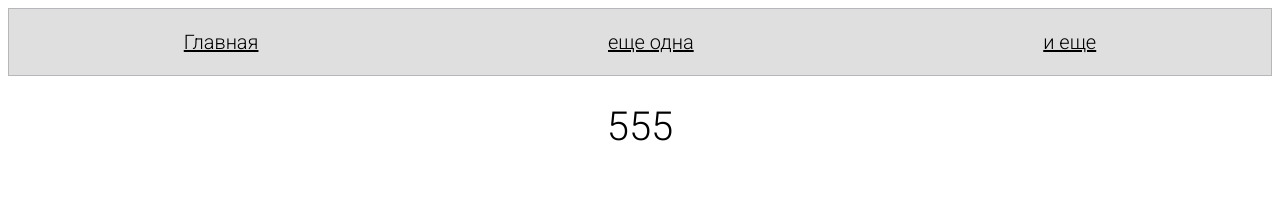
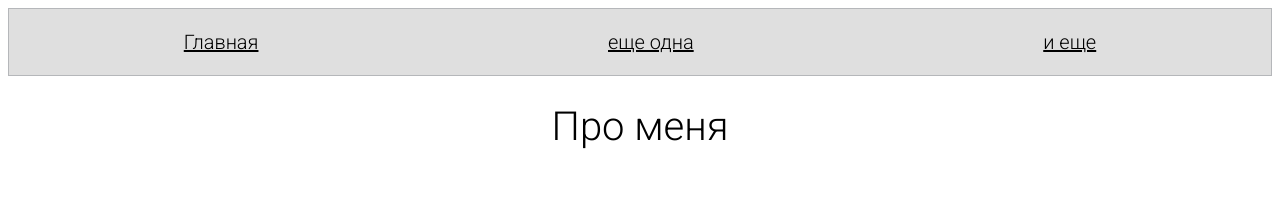
Before and after one commit to bagmarya/cribs, a plain HTML site: page html_css_examples/face_page/index.html in a window 1280 px wide. Shown: the top 200 px of the page. Drawn offline with Linux system fonts and the light colour scheme.

Commit message:
Update index.html
title fixed

```diff
--- a/html_css_examples/face_page/index.html
+++ b/html_css_examples/face_page/index.html
@@ -15,7 +15,7 @@
         <a href="2.html">еще одна</a>
         <a href="3.html">и еще</a>
     </header>
-    <h1>555</h1>
+    <h1>Про меня</h1>
     <main>
         <img src="img/Aerial_View_of_the_Johnson_Space_Center.jpg" alt="фотка куда-то делась">
         <p>Добрый день. Меня зовут Василий Пупкин. Я - начинающий программист. Я совсем недавно встал на этот путь, но уже успел написать свой первый сайт.
```
